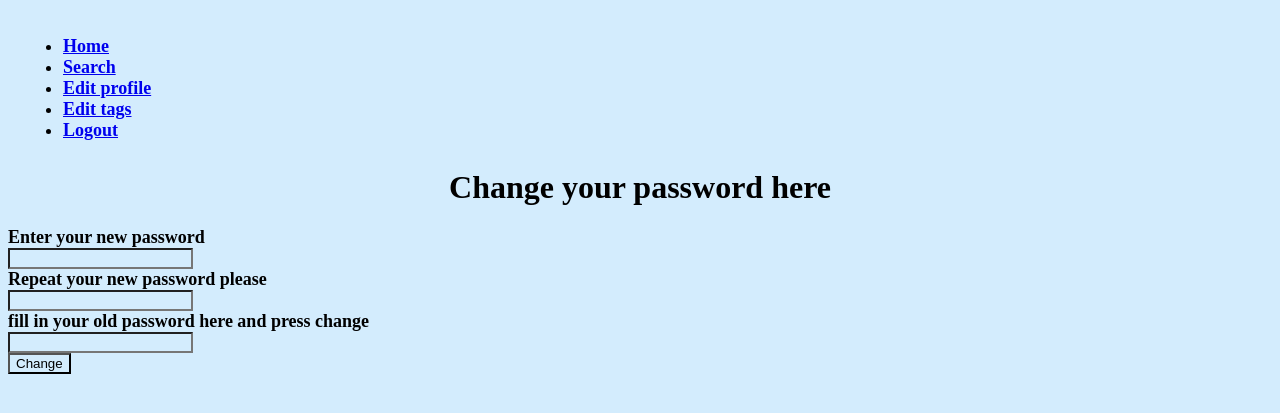
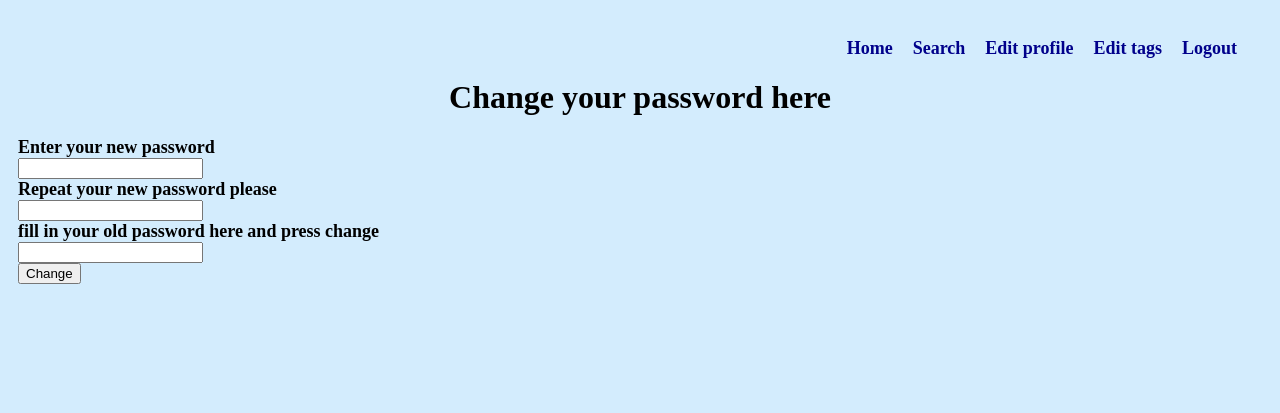
Before and after one commit to GlennVanLaere/PHP-project, a PHP site: page /UpdatePassword.php in a window 1280 px wide. Shown: the top 413 px of the page. Run offline with PHP 8.4, Linux system fonts and the light colour scheme.

Commit message:
mainnav styled

```diff
--- a/css/style.css
+++ b/css/style.css
@@ -2,8 +2,21 @@ img{
     width: 100px;
 }
 
-*{
+body{
     background-color: #D3ECFD;
+    padding: 10px;
+}
+
+.mainnav{
+    display: flex;
+    justify-content: flex-end;
+}
+
+.mainnav a{
+    padding: 10px;
+    align-items: flex-end;
+    text-decoration: none;
+    color: darkblue;
 }
 
 nav{
@@ -28,6 +41,11 @@ h1{
 label{
     font-weight: bold;
     font-size: 18px;
+}
+
+.form-control{
+    border: 1px solid darkblue;
+    border-radius: 5px;
 }
 
 #available{
--- a/includes/nav.inc.php
+++ b/includes/nav.inc.php
@@ -1,9 +1,7 @@
-<nav>
-    <ul>
-        <li><a href="match.php">Home</a></li>
-        <li><a href="search.php">Search</a></li>
-        <li><a href="profile.php">Edit profile</a></li>
-        <li><a href="tags.php">Edit tags</a></li>
-        <li><a href="logout.php">Logout</a></li>
-    </ul>
+<nav class="mainnav">
+    <a href="match.php">Home</a>
+    <a href="search.php">Search</a>
+    <a href="profile.php">Edit profile</a>
+    <a href="tags.php">Edit tags</a>
+    <a href="logout.php">Logout</a>
 </nav>
```
